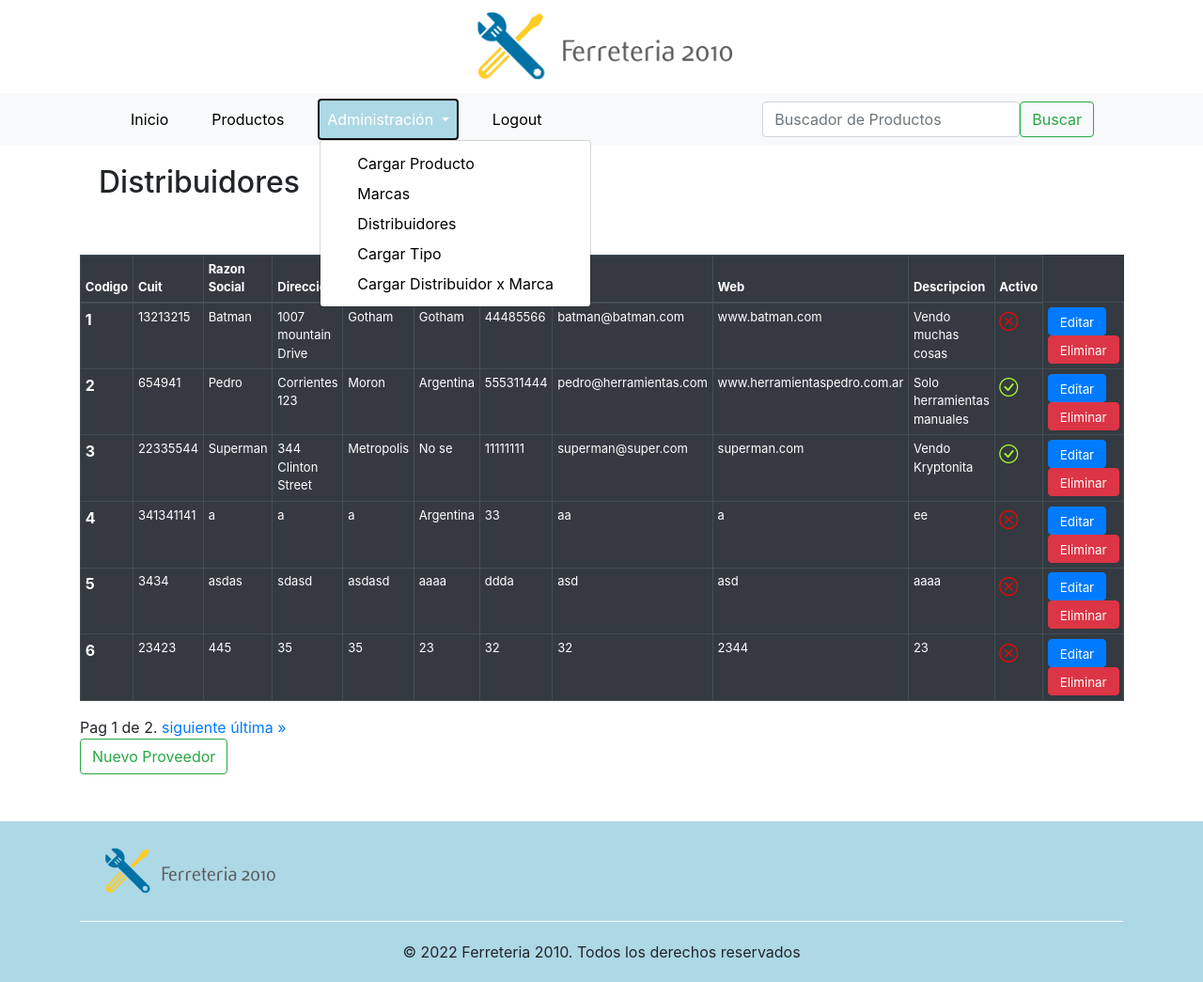
After one commit to MaxiPalau/Proyecto_Final, a Django app: page /productos/distribuidores/ in a window 1280 px wide, after a click on "Administración". The commit adds this page. Shown: the whole page at 94% size. Run offline with Django 4.2, Linux system fonts and the light colour scheme; a user stored in the database is signed in; data comes from the database, SQL or seed files in the repository; both versions use the stored data as it was after the commit.

Commit message:
crud distribuidor

```diff
--- a/Proyecto_Final/productos/admin.py
+++ b/Proyecto_Final/productos/admin.py
@@ -15,7 +15,7 @@ class Display_productos(admin.ModelAdmin):
 admin.site.register(Productos, Display_productos)
 
 class Display_distribuidores(admin.ModelAdmin):
-    list_display = ('razon_social', 'direccion', 'localidad', 'pais', 'telefono', 'mail', 'web', 'cuit', 'descripcion')
+    list_display = ('razon_social', 'direccion', 'localidad', 'pais', 'telefono', 'mail', 'web', 'cuit', 'descripcion', 'active')
 
 admin.site.register(Distribuidores, Display_distribuidores)
 
--- a/Proyecto_Final/productos/models.py
+++ b/Proyecto_Final/productos/models.py
@@ -58,6 +58,7 @@ class Distribuidores(models.Model):
     web = models.CharField(max_length=100)
     cuit = models.IntegerField(unique=True)
     descripcion = models.CharField(max_length=200, blank=True, default='')
+    active = models.BooleanField(default=True)
 
     class Meta:
         verbose_name = 'Distribuidor'
--- a/Proyecto_Final/productos/urls.py
+++ b/Proyecto_Final/productos/urls.py
@@ -1,7 +1,7 @@
 from django.urls import path
 from productos.views import search_product_view, Create_product, Detail_product, List_productos, Delete_product, Update_product
 from productos.views import Create_distribuidor, Create_distribuidor_marca, Create_tipo, Create_marca, List_marcas, Edit_marca
-from productos.views import Delete_marca, Detail_marca
+from productos.views import Delete_marca, List_distribuidor, Edit_distribuidor, Delete_distribuidor
 
 urlpatterns = [
     path('', List_productos.as_view(), name = 'productos'),
@@ -11,11 +11,14 @@ urlpatterns = [
     path('delete-producto/<int:pk>/', Delete_product.as_view(), name='delete_producto'),
     path('update-producto/<int:pk>/', Update_product.as_view(), name='update_producto'),
     path('marcas/', List_marcas.as_view(), name = 'marcas'),
-    path('detail-marca/<int:pk>/', Detail_marca.as_view(), name='detail_marca'),
+    # path('detail-marca/<int:pk>/', Detail_marca.as_view(), name='detail_marca'),
     path('create-marca/', Create_marca.as_view(), name='create_marca'),
     path('edit-marca/<int:pk>/', Edit_marca.as_view(), name='edit_marca'),
     path('delete-marca/<int:pk>/', Delete_marca.as_view(), name='delete_marca'),
+    path('distribuidores/', List_distribuidor.as_view(), name='distribuidores'),
     path('create-distribuidor/', Create_distribuidor.as_view(), name='create_distribuidor'),
+    path('edit-distribuidor/<int:pk>/', Edit_distribuidor.as_view(), name='edit_distribuidor'),
+    path('delete-distribuidor/<int:pk>/', Delete_distribuidor.as_view(), name='delete_distribuidor'),
     path('create-tipo/', Create_tipo.as_view(), name='create_tipo_view'),
     path('create-distribuidorm/', Create_distribuidor_marca.as_view(), name='create_distribuidor_marca'),
 
--- a/Proyecto_Final/productos/views.py
+++ b/Proyecto_Final/productos/views.py
@@ -62,13 +62,13 @@ class Update_product(LoginRequiredMixin, UpdateView):
     def get_success_url(self):
         return reverse('detail_producto', kwargs={'pk':self.object.pk})
 
-class List_marcas(ListView):
+class List_marcas(LoginRequiredMixin, ListView):
     model = Marcas
     template_name = 'distribuidores/marcas.html'
 
-class Detail_marca(DetailView):
-    model = Marcas
-    template_name = 'distribuidores/detalle_marca.html'
+# class Detail_marca(LoginRequiredMixin, DetailView):
+#     model = Marcas
+#     template_name = 'distribuidores/detalle_marca.html'
 
 class Create_marca(LoginRequiredMixin, CreateView):
     model = Marcas
@@ -102,13 +102,47 @@ class Delete_marca(LoginRequiredMixin, DeleteView):
     def get_success_url(self):
         return reverse('marcas')
 
+class List_distribuidor(LoginRequiredMixin, ListView):
+    paginate_by = 6
+    model = Distribuidores
+    template_name = 'distribuidores/distribuidores.html'
+
+
+# class Detail_distribuidor(LoginRequiredMixin, DetailView):
+#     model = Distribuidores
+#     template_name = 'distribuidores/detalle_distribuidor.html'
+
 class Create_distribuidor(LoginRequiredMixin, CreateView):
     model = Distribuidores
     template_name= 'distribuidores/create_distribuidor.html'
     fields = '__all__'
 
     def get_success_url(self):
-        return reverse('index')
+        return reverse('distribuidores')
+
+class Edit_distribuidor(LoginRequiredMixin, UpdateView):
+    model = Distribuidores
+    template_name = 'distribuidores/edit_distribuidor.html'
+    fields = '__all__'
+
+    def get_success_url(self):
+        return reverse('distribuidores')
+
+class Delete_distribuidor(LoginRequiredMixin, DeleteView):
+    model = Distribuidores
+    template_name = 'distribuidores/delete_distribuidor.html'
+
+    def form_valid(self, form):
+        success_url = self.get_success_url()
+        self.object = self.get_object()
+        print(self.object.active)
+        self.object.active = False
+        print(self.object.active)
+        self.object.save()
+        return HttpResponseRedirect(success_url)
+
+    def get_success_url(self):
+        return reverse('distribuidores')
 
 class Create_distribuidor_marca(LoginRequiredMixin, CreateView):
     model = Distribuidores_marcas
--- a/Proyecto_Final/templates/base.html
+++ b/Proyecto_Final/templates/base.html
@@ -41,7 +41,7 @@
                     <ul class="dropdown-menu" aria-labelledby="navbarDropdown">
                       <li><a class="dropdown-item" href="/productos/create-product/">Cargar Producto</a></li>
                       <li><a class="dropdown-item" href="/productos/marcas/">Marcas</a></li>
-                      <li><a class="dropdown-item" href="/productos/create-distribuidor/">Cargar Distribuidor</a></li>
+                      <li><a class="dropdown-item" href="/productos/distribuidores/">Distribuidores</a></li>
                       <li><a class="dropdown-item" href="/productos/create-tipo/">Cargar Tipo</a></li>
                       <li><a class="dropdown-item" href="/productos/create-distribuidorm/">Cargar Distribuidor x Marca</a></li>
                     </ul>
--- /dev/null
+++ b/Proyecto_Final/templates/distribuidores/distribuidores.html
@@ -0,0 +1,71 @@
+{% extends 'base.html' %}
+{% load static %}
+{% block titulo %}Distribuidores{% endblock %}
+{% block nav_administracion_activo %}active{% endblock %}
+{% block contenido %}
+<div class="titulo_seccion"><h2>Distribuidores</h2></div>
+
+<div class="table-responsive-xl">
+<table class="table table-hover table-dark table-bordered table-sm" width="Auto">
+    <thead>
+      <tr>
+        <th scope="col" style="width: Auto; font-size: small">Codigo</th>
+        <th scope="col" style="width: Auto; font-size: small">Cuit</th>
+        <th scope="col" style="width: Auto; font-size: small">Razon Social</th>
+        <th scope="col" style="width: Auto; font-size: small">Direccion</th>
+        <th scope="col" style="width: Auto; font-size: small">Localidad</th>
+        <th scope="col" style="width: Auto; font-size: small">Pais</th>
+        <th scope="col" style="width: Auto; font-size: small">Telefono</th>
+        <th scope="col" style="width: Auto; font-size: small">Mail</th>
+        <th scope="col" style="width: Auto; font-size: small">Web</th>
+        <th scope="col" style="width: Auto; font-size: small">Descripcion</th>
+        <th scope="col" style="width: Auto; font-size: small">Activo</th>
+      </tr>
+    </thead>
+    <tbody>
+        {% for distribuidor in object_list %}
+            <tr>
+            <th scope="row">{{distribuidor.id}}</th>
+            <td style="width: Auto; font-size: small">{{ distribuidor.cuit }}</td>
+            <td style="width: Auto; font-size: small">{{distribuidor.razon_social}}</td>
+            <td style="width: Auto; font-size: small">{{distribuidor.direccion}}</td>
+            <td style="width: Auto; font-size: small">{{distribuidor.localidad}}</td>
+            <td style="width: Auto; font-size: small">{{distribuidor.pais}}</td>
+            <td style="width: Auto; font-size: small">{{distribuidor.telefono}}</td>
+            <td style="width: Auto; font-size: small">{{distribuidor.mail}}</td>
+            <td style="width: Auto; font-size: small">{{distribuidor.web}}</td>
+            <td style="width: Auto; font-size: small">{{distribuidor.descripcion}}</td>
+            {% if distribuidor.active == True %}
+                <td style="width: Auto; font-size: small"><i class="bi bi-check-circle" style="text-align:right; font-size:20px; color:greenyellow"></i></td>
+            {% else %}
+                <td style="width: Auto; font-size: small"><i class="bi bi-x-circle" style="text-align:right; font-size:20px; color:red"></i></td>
+            {% endif %}
+            <td>
+                <a href="/productos/edit-distribuidor/{{distribuidor.id}}" class="btn btn-primary" style="width: Auto; height: 30px ;font-size: smaller">Editar</a>
+                <a href="/productos/delete-distribuidor/{{distribuidor.id}}" class="btn btn-danger" style="width: Auto; height: 30px; font-size: smaller">Eliminar</a></td>
+            </td>
+            </tr>
+        {% endfor%}
+    </tbody>
+  </table>
+  <div class="pagination" >
+    <span class="step-links">
+        {% if page_obj.has_previous %}
+            <a href="?page=1">&laquo; primera</a>
+            <a href="?page={{ page_obj.previous_page_number }}">anterior</a>
+        {% endif %}
+
+        <span class="current">
+            Pag {{ page_obj.number }} de {{ page_obj.paginator.num_pages }}.
+        </span>
+
+        {% if page_obj.has_next %}
+            <a href="?page={{ page_obj.next_page_number }}">siguiente</a>
+            <a href="?page={{ page_obj.paginator.num_pages }}">última &raquo;</a>
+        {% endif %}
+    </span>
+
+</div class="text-right">
+  <a href="/productos/create-distribuidor" class="btn btn-outline-success">Nuevo Proveedor </a>
+</div>
+{% endblock %}
```
Also changed, not shown: Proyecto_Final/templates/distribuidores/delete_distribuidor.html (added, +55 -0 lines), Proyecto_Final/templates/distribuidores/detalle_marca.html (deleted, +0 -81 lines), Proyecto_Final/templates/distribuidores/edit_distribuidor.html (added, +22 -0 lines), Proyecto_Final/db.sqlite3, Proyecto_Final/productos/migrations/0009_distribuidores_active.py (added).
